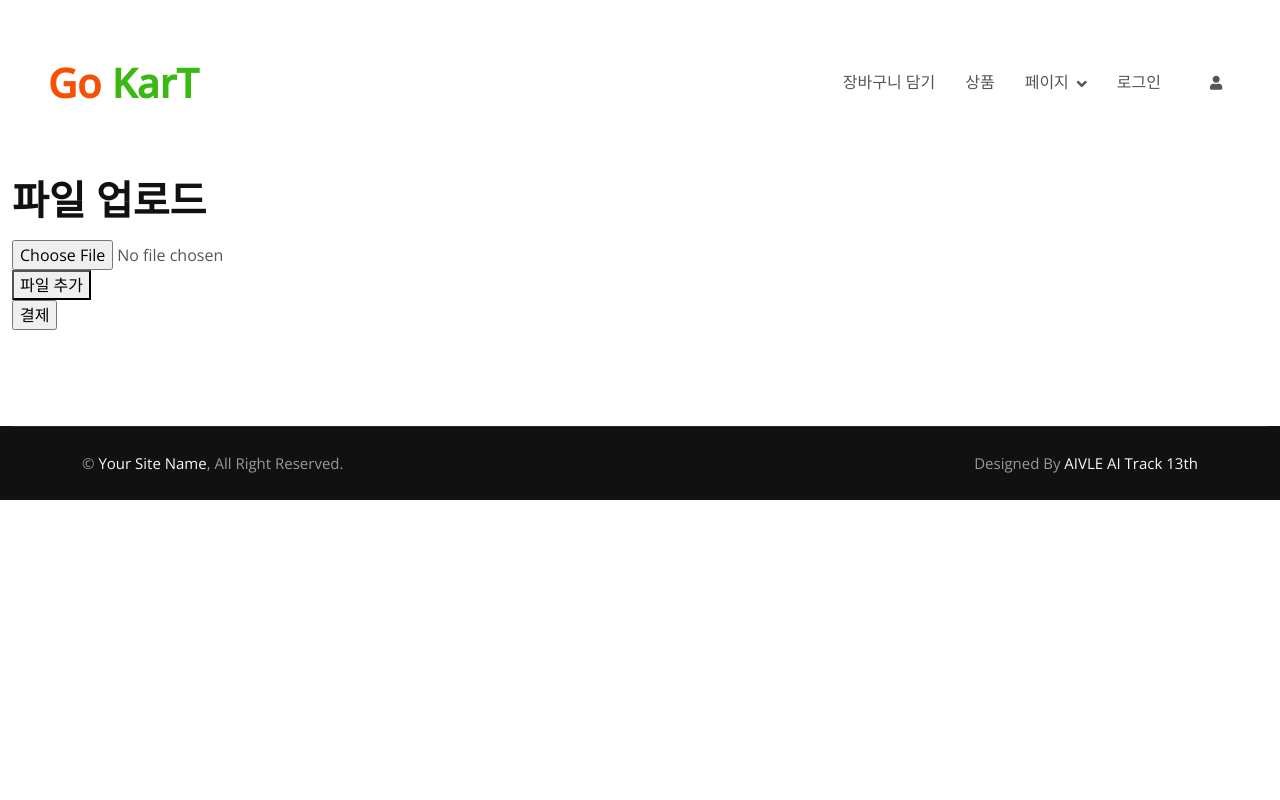
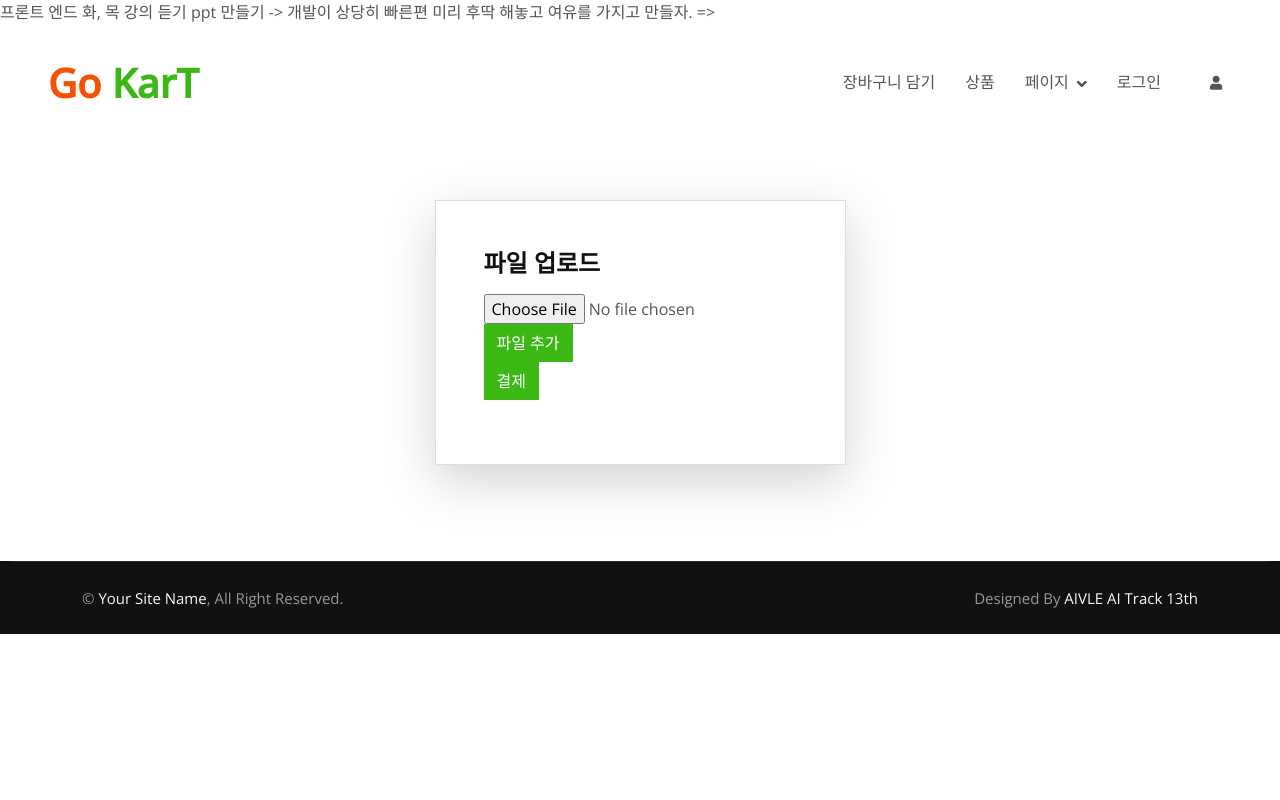
Before and after one commit to KrswJo/aivle_ai_3rd_13th_big, a Django app: page /payment/ in a window 1280 px wide. Run offline with Django 4.2, Linux system fonts and the light colour scheme; some libraries are stand-ins or nearby versions.

Commit message:
payment index.html css

```diff
--- a/payment/templates/payment/index.html
+++ b/payment/templates/payment/index.html
@@ -1,3 +1,13 @@
+프론트 엔드
+화, 목
+강의 듣기 ppt 만들기
+
+-> 개발이 상당히 빠른편
+미리 후딱 해놓고 여유를 가지고 만들자.
+=>
+
+
+
 {% extends 'base.html' %}
 {% load static %}
 {% block header %} {% endblock %}
@@ -29,17 +39,34 @@
 </script>
 <div class="container p-3"></div>
     <div class="container-xxl py-6 mt-5">
+        <div class="container">
+            <div class="row g-5 justify-content-center">
+                <section class="h-100">
+                    <div class="container h-100">
+                        <div class="row justify-content-sm-center h-100">
+                            <div class="col-xxl-4 col-xl-5 col-lg-5 col-md-7 col-sm-9">
+
+                                <div class="card shadow-lg">
+                                    <div class="card-body p-5">
                                 <form action="result" method="post" enctype="multipart/form-data">
             {% csrf_token %}
                 <span id="file-module-0">
                     <fieldset>
-            <legend><h1>파일 업로드</h1></legend>
+                        <legend><h1 class="fs-4 card-title fw-bold mb-2">파일 업로드</h1></legend>
                         <input name="files" type="file">
 
                     </fieldset>
                 </span>
-    <button onclick="addFile()" type="button">파일 추가 </button>
-    <div><input type="submit" value="결제"></div>
+    <button onclick="addFile()" type="button" class="btn btn-primary ms-auto">파일 추가 </button>
+    <div><input type="submit" value="결제" class="btn btn-primary ms-auto"></div>
 </form>
 </div>
+</div>
+</div>
+</div>
+</div>
+</section>
+</div>
+</div>
+</div>
 {% endblock %}
```
Lines whose indentation alone changed are shown as unchanged.
